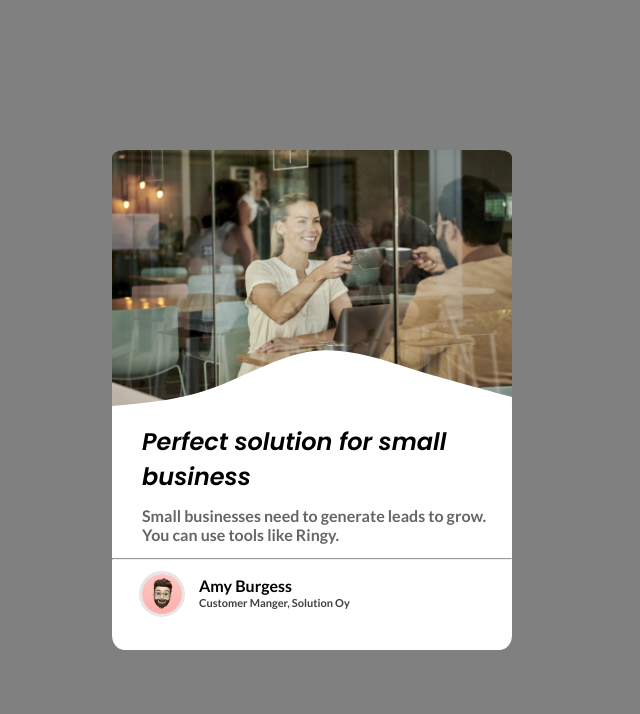
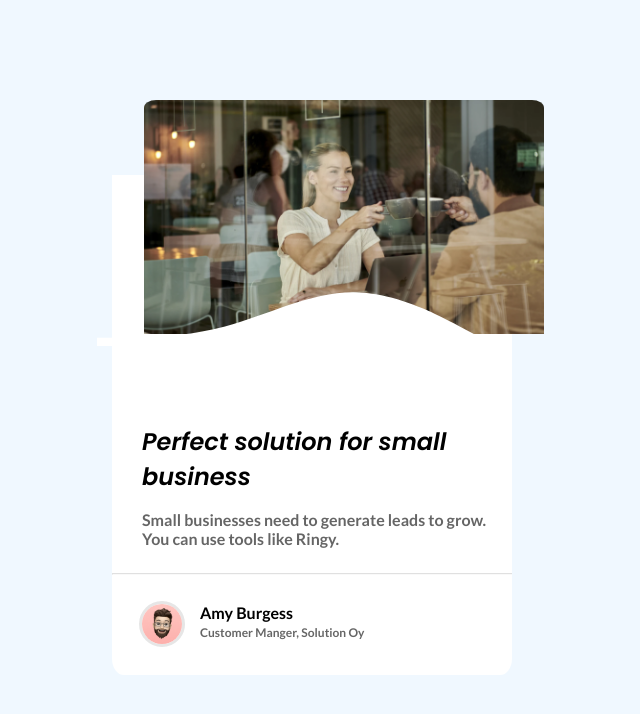
Before and after one commit to BrianMatassa/Business-Blog, a plain HTML site: page index.html in a window 1280 px wide. Shown: the whole page, without its empty margins (328-968 px from the left). Drawn offline with Linux system fonts and the light colour scheme.

Commit message:
definitivo

```diff
--- a/index.html
+++ b/index.html
@@ -7,13 +7,12 @@
     <link rel="stylesheet" href="style.css">
 </head>
 <body>
+
+       <div class="wavy">
+        <svg xmlns="http://www.w3.org/2000/svg" viewBox="0 0 1440 320"><path fill="#ffff" fill-opacity="1" d="M0,288L80,288C160,288,320,288,480,245.3C640,203,800,117,960,117.3C1120,117,1280,203,1360,245.3L1440,288L1440,320L1360,320C1280,320,1120,320,960,320C800,320,640,320,480,320C320,320,160,320,80,320L0,320Z"></path></svg>
+       </div>
+
     <div class="rectangulo">
-        <div class="imagenSuperior">
-            <img src="img/hero-image-business-card.png" height="260px" width="400px">
-            <div class="wavy">
-                <svg xmlns="http://www.w3.org/2000/svg" viewBox="0 0 1440 320"><path fill="#ffffff" fill-opacity="1" d="M0,288L60,282.7C120,277,240,267,360,224C480,181,600,107,720,90.7C840,75,960,117,1080,154.7C1200,192,1320,224,1380,240L1440,256L1440,320L1380,320C1320,320,1200,320,1080,320C960,320,840,320,720,320C600,320,480,320,360,320C240,320,120,320,60,320L0,320Z"></path></svg>
-            </div>
-        </div>
         <div>
             <p class="titulo">Perfect solution for small business</p>
             <p class="cuerpo">Small businesses need to generate leads to grow. You can use tools like Ringy.</p>
@@ -24,8 +23,10 @@
             <p class="nombre">Amy Burgess</p>
             <p class="detalles">Customer Manger, Solution Oy</p>
         </div>
-
+        <div class="recorte"></div>
     </div>
-
+     <div class="imagen">
+            <img src="img/hero-image-business-card.png" height="260px" width="400px">
+        </div>
 </body>
 </html>
--- a/style.css
+++ b/style.css
@@ -1,24 +1,28 @@
 body{
-    background-color: gray;
+    background-color: aliceblue;
 }
-
 
 .rectangulo{
     background-color: white;
-    height: 500px;
+    height: 550px;
     width: 400px;
     position: absolute;
     top: 50%;
     left: 50%;
     transform: translate(-50%, -50%);
     border-radius: 3%;
+    clip-path: inset(50px 0 0px 0);
+    overflow: hidden;
 }
 
-.imagenSuperior{
-    position: relative;
-    height: 400px;
+.imagen{
+    position: absolute;
+    clip-path: inset(0 0 30px 0);
+    left: 472px;
+    top: 100px;
+    overflow: hidden;
+}
 
-}
 
 img{
     border-top-right-radius: 3%;
@@ -27,18 +31,18 @@ img{
 
 .wavy{
     min-height: 100vh;
-    width: 100%;
-    top: 55%;
+    width: 60%;
+    top: 181px;
+    right: 471px;
     position: absolute;
     display: flex;
-    justify-content: center;
-    align-items: center;
-    transform: translate(-50%, -50%);
+    z-index: 9000;
+
 }
 
 svg{
-    position: relative;
-    top: 50%;
+    position: absolute;
+    top: 10%;
     left: 50%;
 }
 
@@ -64,9 +68,16 @@ svg{
     font-family: Lato;
     font-size: 16px;
     margin-left: 30px;
-    top: 68%;
+    top: 67%;
     position: absolute;
     opacity: 60%;
+}
+
+hr{
+    position: absolute;
+    top: 80%;
+    width: 100%;
+    opacity: 30%;
 }
 
 .avatar{
@@ -74,23 +85,23 @@ svg{
     margin-left: 50px;
     position: absolute;
     transform: translate(-50%,-50%);
-    bottom: 10px;
+    bottom: 5px;
     border: 3px solid rgba(128, 128, 128, 0.2);
 }
 
 .nombre{
     font-family: Lato;
     font-size: 16px;
-    margin-left: 87px;
-    top: 410px;
     position: absolute;
+    bottom: 37px;
+    left: 22%;
 }
 
 .detalles{
     font-family: Lato;
-    font-size: 11px;
-    margin-left: 87px;
-    top: 435px;
+    font-size: 12px;
     position: absolute;
-    opacity: 75%;
+    left: 22%;
+    bottom: 23px;
+    opacity: 60%;
 }
```
Also changed, not shown: wave.svg (added).
